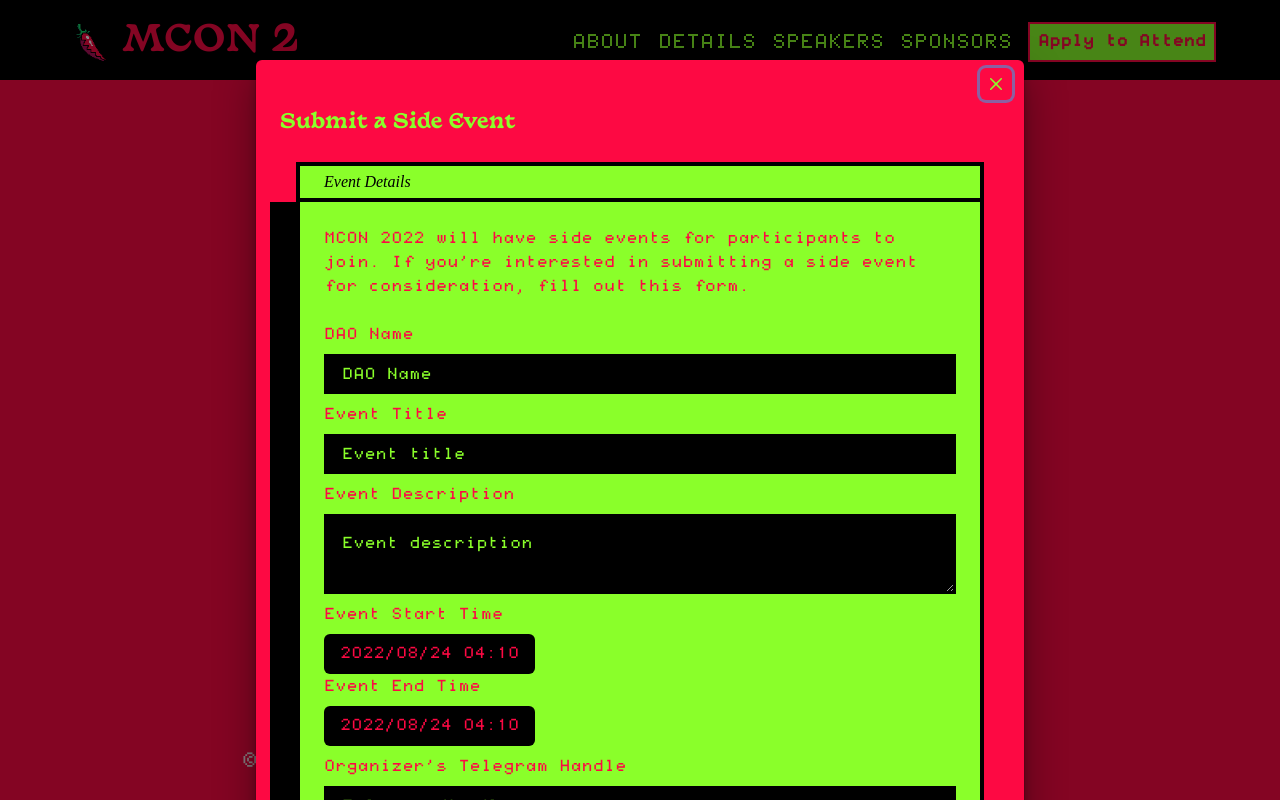
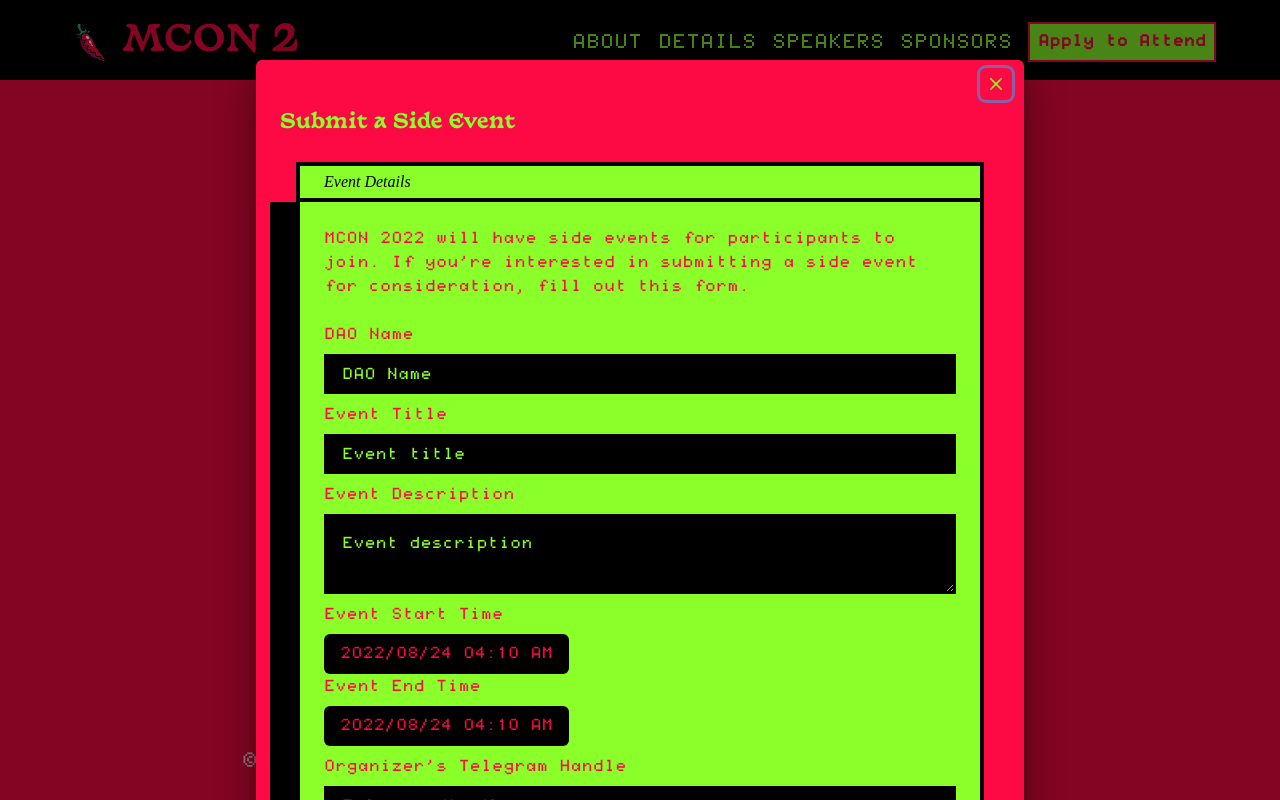
Before and after one commit to jonathanprozzi/mcon-site-2022, a Next.js app: page / in a window 1280 px wide. Both pictures are taken after a click on the button "Submit a Side Event". Shown: the part 1970-2770 px from the top of the page. Built offline with nearby package versions, Linux system fonts and the light colour scheme; a web font is replaced by a local one.

Commit message:
all fields are updated

```diff
--- a/components/EventSubmissionForm.tsx
+++ b/components/EventSubmissionForm.tsx
@@ -157,7 +157,7 @@
                           showTimeSelect
                           timeFormat="hh:mm"
                           timeIntervals={30}
-                          dateFormat="yyyy/MM/dd hh:mm"
+                          dateFormat="yyyy/MM/dd hh:mm aa"
                           onChange={date => field.onChange(date)}
                           selected={field.value}
                           customInput={<CustomDatePickerButton />}
@@ -180,7 +180,7 @@
                           showTimeSelect
                           timeFormat="hh:mm"
                           timeIntervals={30}
-                          dateFormat="yyyy/MM/dd hh:mm"
+                          dateFormat="yyyy/MM/dd hh:mm aa"
                           onChange={date => field.onChange(date)}
                           selected={field.value}
                           customInput={<CustomDatePickerButton />}
```
